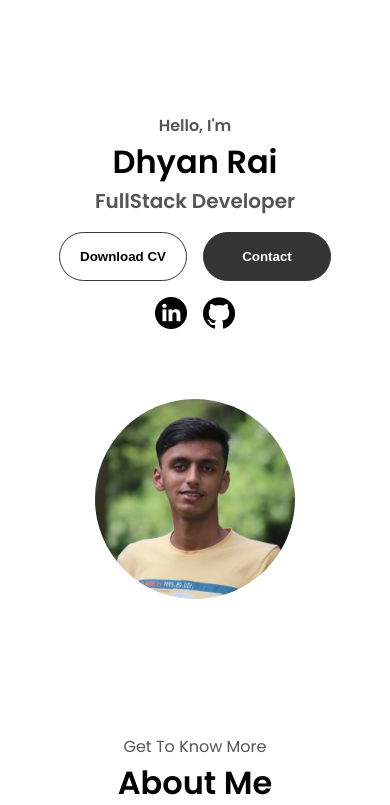
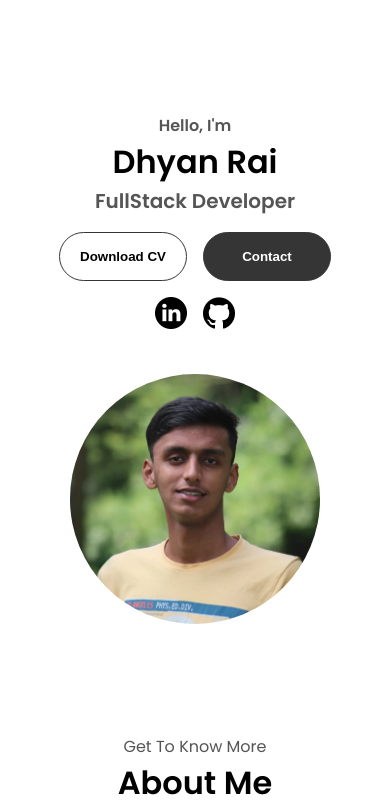
Before and after one commit to DhyanRaiBM/Portfolio, a React (Vite) app: page / in a window 390 px wide. Shown: the top 805 px of the page. Built offline with nearby package versions, Linux system fonts and the light colour scheme.

Commit message:
Final commit

```diff
--- a/src/index.css
+++ b/src/index.css
@@ -193,8 +193,8 @@ section {
 
 @media only screen and (max-width: 600px) {
   #profileImage {
-    max-width: 200px;
-    max-height: 200px;
+    max-width: 300px;
+    max-height: 300px;
   }
   #profile {
     display: flex;
```
